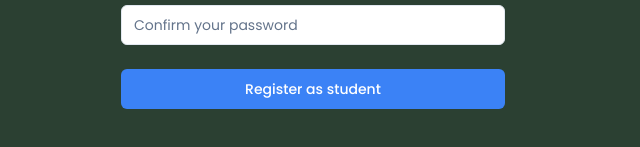
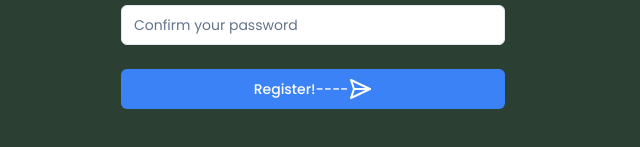
Before and after one commit to Jeikustus/Immer-Sync, a Next.js app: page /register in a window 1280 px wide. Shown: the part 587-734 px from the top of the page, without its empty margins (327-967 px from the left). Built offline with nearby package versions, Linux system fonts and the light colour scheme; no server answers.

Commit message:
updated registration

```diff
--- a/src/app/(authentication)/register/page.tsx
+++ b/src/app/(authentication)/register/page.tsx
@@ -6,6 +6,7 @@ import { Button } from "@/components/ui/button";
 import { createUserWithEmailAndPassword } from "@/config";
 import { Tabs, TabsContent, TabsTrigger } from "@/components/ui/tabs";
 import { TabsList } from "@radix-ui/react-tabs";
+import { SendHorizontal } from "lucide-react";
 
 const RegisterPage = () => {
   const [fullName, setFullName] = useState("");
@@ -157,9 +158,10 @@ const RegisterPage = () => {
           {error && <p className="text-red-500 mb-4">{error}</p>}
           <Button
             type="submit"
-            className="w-full bg-blue-500 text-white py-3 rounded-md hover:bg-blue-600"
+            className="w-full bg-blue-500 text-white py-3 rounded-md hover:bg-blue-600 "
           >
-            Register as {accountType}
+            Register! <span>----</span>
+            <SendHorizontal />
           </Button>
         </form>
       </div>
```
